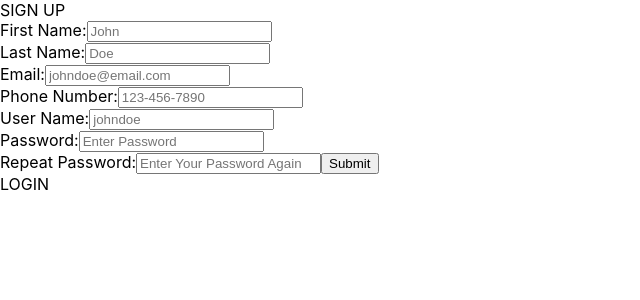
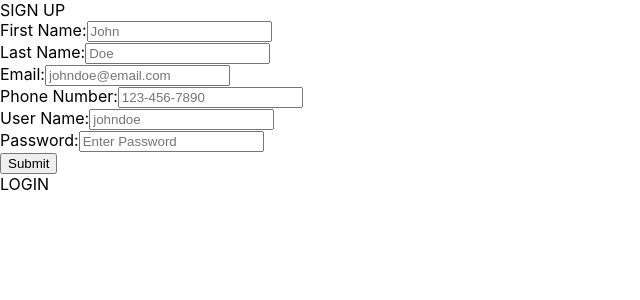
Before and after one commit to comp426-2022-spring/a99-petra, a Next.js app: page /signup in a window 1280 px wide. Shown: the top 300 px of the page, without its empty margins (0-640 px from the left). Built offline with nearby package versions, Linux system fonts and the light colour scheme; no server answers.

Commit message:
removed unnecessary input fields in signup page

```diff
--- a/pages/signup.js
+++ b/pages/signup.js
@@ -40,7 +40,7 @@ function SignUp() {
         console.log(data);
       }
 
-      const {firstname, lastname, email, phone, username,password, repeatpassword} = data;
+      const {firstname, lastname, email, phone, username,password } = data;
 
 
     return (
@@ -80,19 +80,11 @@ function SignUp() {
                     <input type="password" placeholder="Enter Password" name="password" value={password} onChange={changeUpdate} required></input>
                 </label>
                 <br></br>
-                <label for="repeatpassword">
-                    Repeat Password:
-                    <input type="password" placeholder="Enter Your Password Again" name="repeatpassword" value={repeatpassword} onChange={changeUpdate} required></input>
-                    <span name="confirmation"></span>
-                </label>
                 <input
                 type="submit"
                 id="submit"
                 value="Submit"
-                // onSubmit={handleSubmit}
-                // disabled={false}
                 >
-
                 </input>
             </form>
             <a className= "Login" href="login page link***">LOGIN</a>
```
